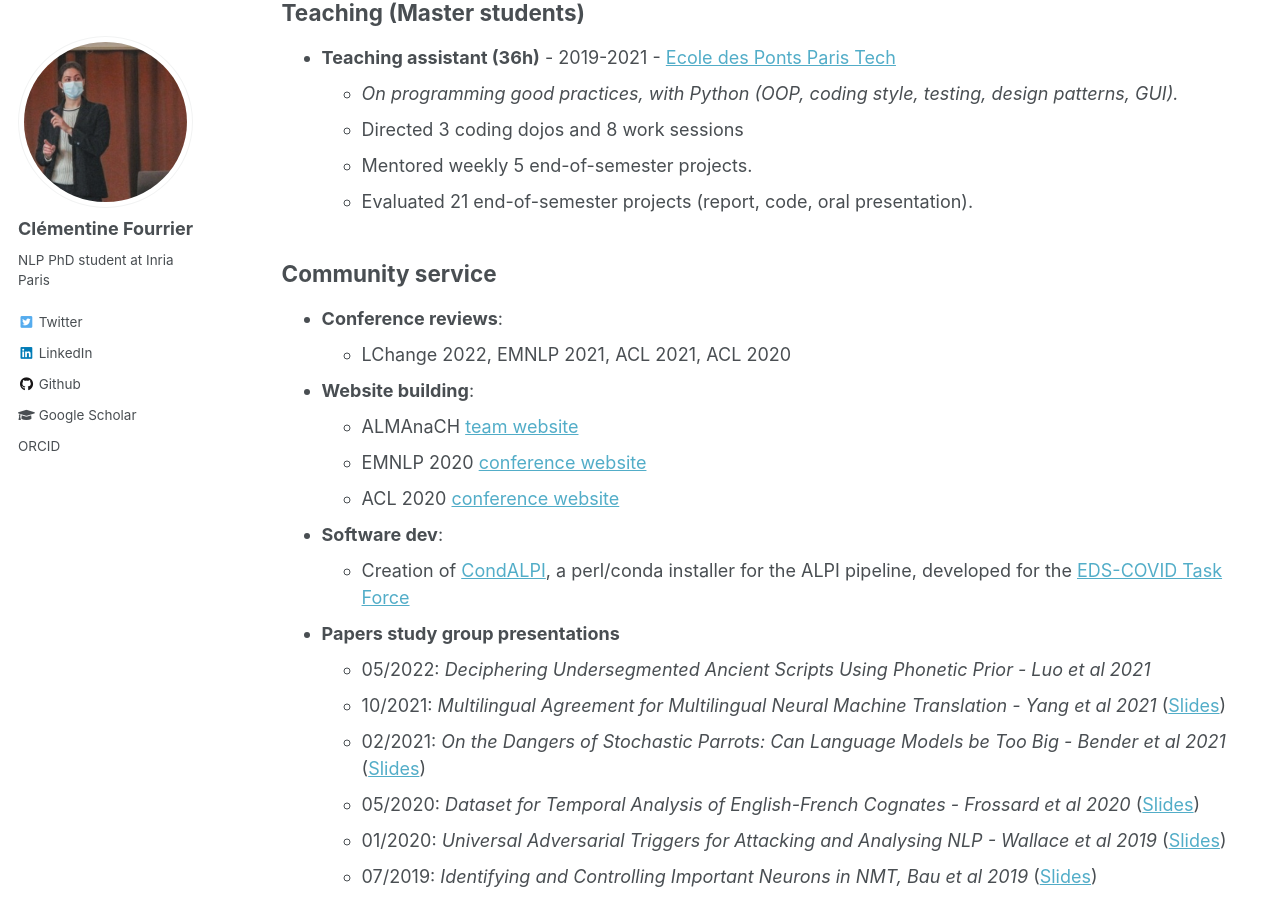
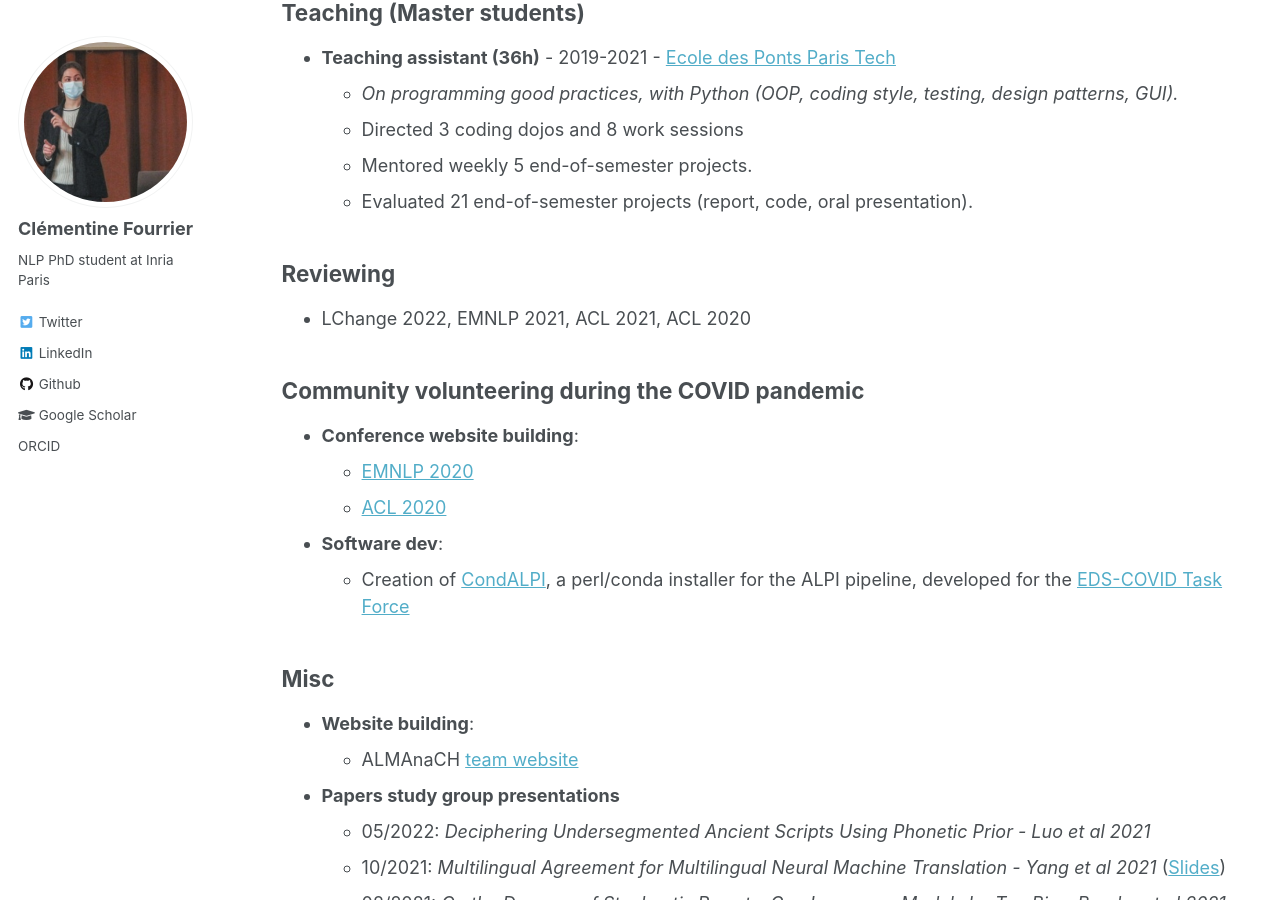
Before and after one commit to clefourrier/clefourrier.github.io, a Jekyll site: the page built from _pages/teaching.md, in a window 1280 px wide and 900 px high, scrolled down 192 px. Built offline with Jekyll 4.4.1, drawn with Linux system fonts in a browser that asks for light colours.

Commit message:
Changed teaching

```diff
--- a/_pages/teaching.md
+++ b/_pages/teaching.md
@@ -12,17 +12,20 @@ author_profile: true
     - Mentored weekly 5 end-of-semester projects.
     - Evaluated 21 end-of-semester projects (report, code, oral presentation).
 
-## Community service
-- **Conference reviews**:
-    - LChange 2022, EMNLP 2021, ACL 2021, ACL 2020
+## Reviewing
+- LChange 2022, EMNLP 2021, ACL 2021, ACL 2020
 
-- **Website building**:
-    - ALMAnaCH [team website](http://files.inria.fr/almanach/index-en.html)
-    - EMNLP 2020 [conference website](https://github.com/acl-org/emnlp-2020-virtual-conference)
-    - ACL 2020 [conference website](https://github.com/acl-org/acl-2020-virtual-conference)
+## Community volunteering during the COVID pandemic
+- **Conference website building**:
+    - [EMNLP 2020](https://github.com/acl-org/emnlp-2020-virtual-conference)
+    - [ACL 2020](https://github.com/acl-org/acl-2020-virtual-conference)
 
 - **Software dev**:
     - Creation of [CondALPI](https://gitlab.inria.fr/almanach/alpi/-/tree/condalpi), a perl/conda installer for the ALPI pipeline, developed for the [EDS-COVID Task Force](https://eds.aphp.fr/covid-19)
+
+## Misc
+- **Website building**:
+    - ALMAnaCH [team website](http://files.inria.fr/almanach/index-en.html)
 
 - **Papers study group presentations**
     - 05/2022: *Deciphering Undersegmented Ancient Scripts Using Phonetic Prior - Luo et al 2021*
```
Also changed, not shown: _pages/publications.md (+4 -4 lines).
